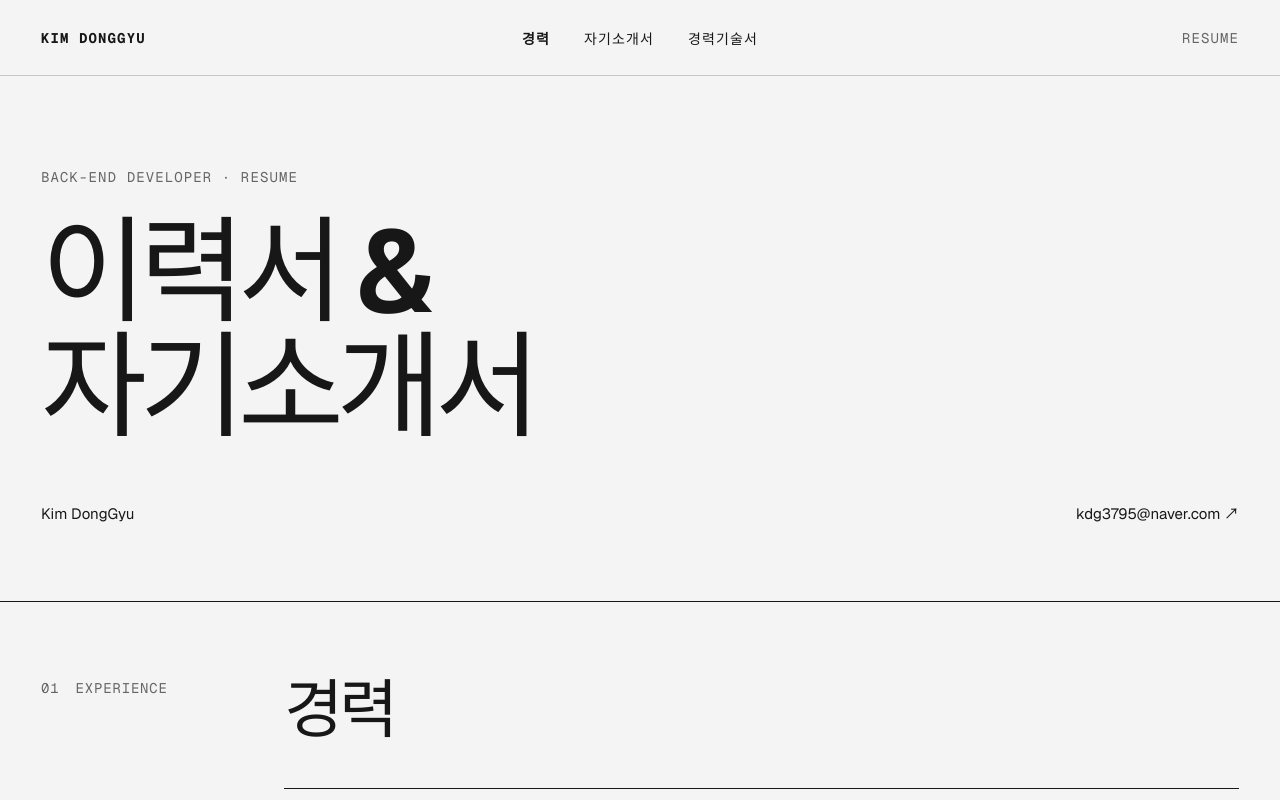
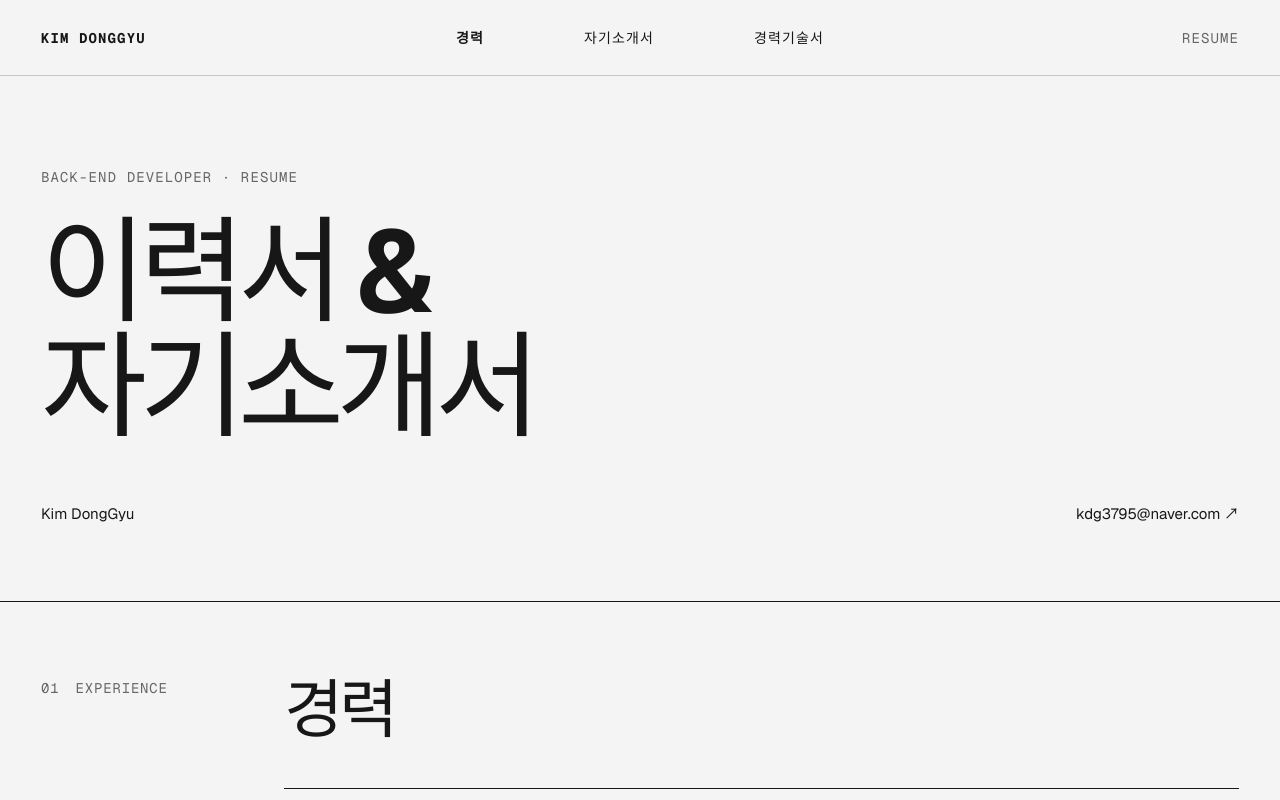
Before and after one commit to kdg3795/career-archive, a Next.js app: page /resume in a window 1280 px wide. Shown: the top 800 px of the page. Built offline with nearby package versions, Linux system fonts and the light colour scheme.

Commit message:
Expand header navigation spacing

```diff
--- a/app/globals.css
+++ b/app/globals.css
@@ -199,11 +199,11 @@ footer p { margin: 0 0 18px; font: 13px/1.5 var(--font-geist-mono), monospace; }
   letter-spacing: .08em;
 }
 .detail-header > a { font-weight: 700; }
-.detail-header nav { display: flex; gap: 30px; }
+.detail-header nav { display: flex; gap: 0; }
 .detail-header > span { justify-self: end; color: var(--muted); }
 .detail-header a { transition: opacity .2s ease; }
 .detail-header a:hover { opacity: .5; }
-.detail-header nav a { position: relative; padding: 29px 2px 27px; }
+.detail-header nav a { position: relative; padding: 29px 50px; }
 .detail-header nav a.nav-active {
   font-weight: 700;
 }
```
